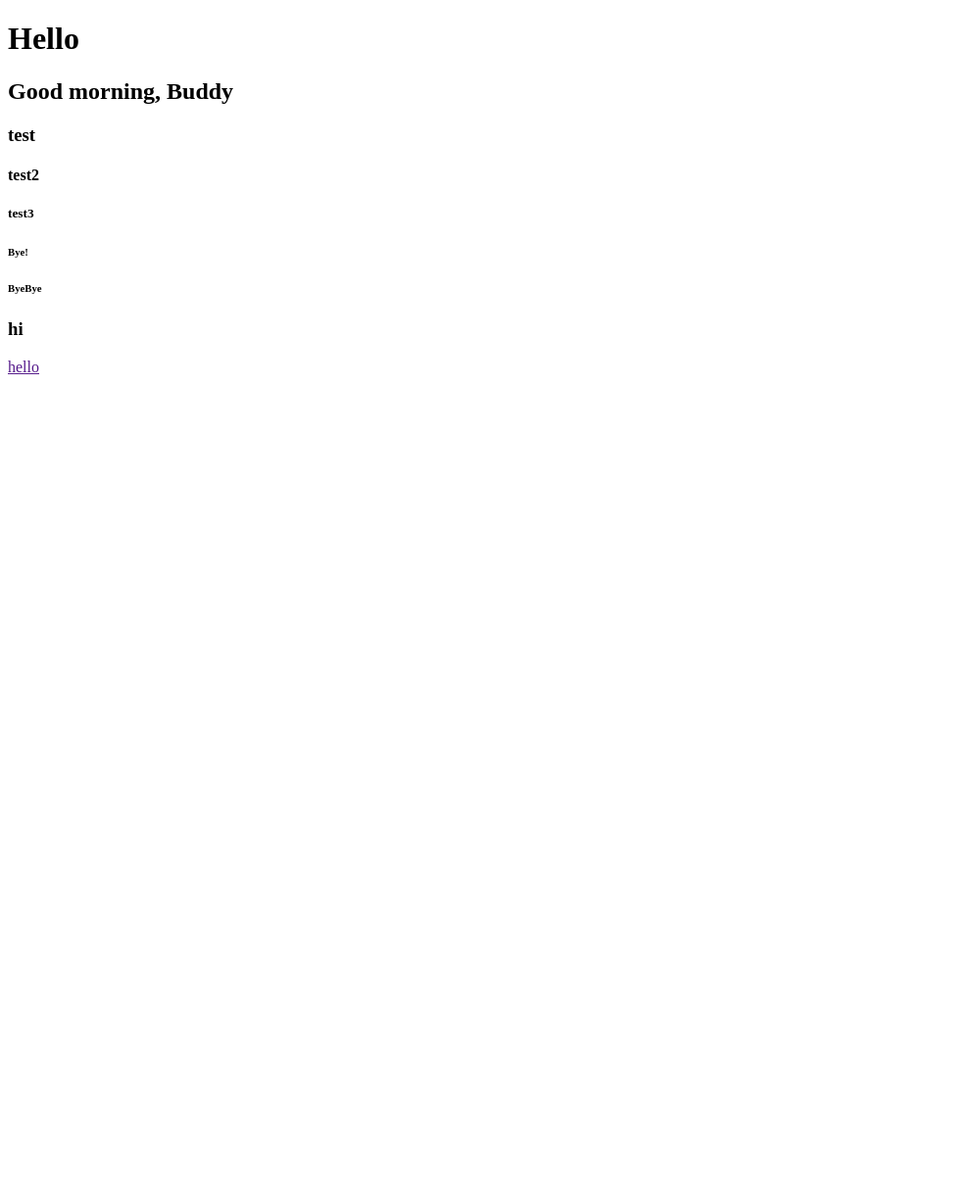
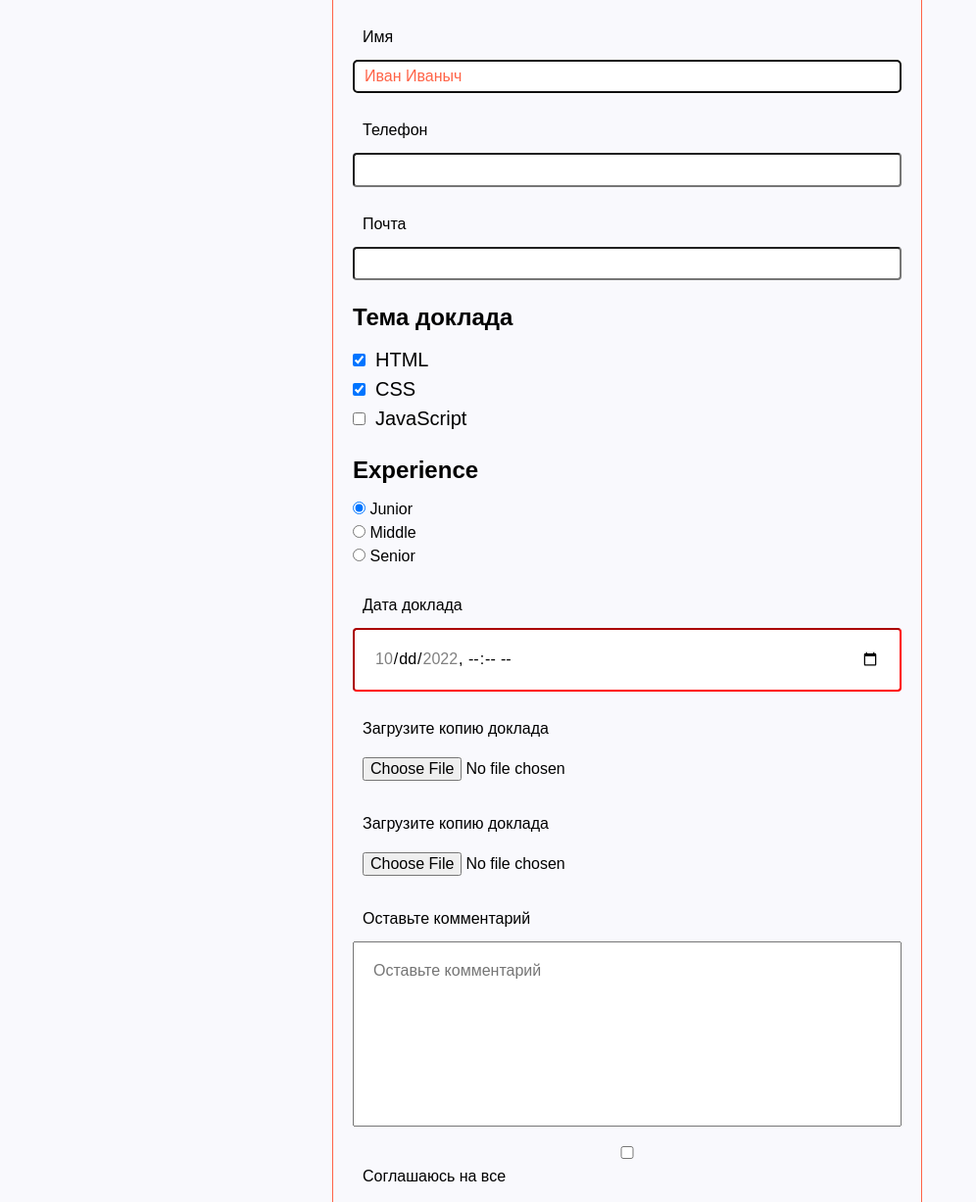
Before and after one commit to ABogunets/GoIt_basic, a plain HTML site: page index.html in a window 1280 px wide. Shown: the top 1227 px of the page at 98% size, without its empty margins (0-996 px from the left). Before the commit the page ends 800 px from the top, so only its background shows below. Drawn offline with nearby package versions, Linux system fonts and the light colour scheme.

Commit message:
forms training Repeta lecture1

```diff
--- a/css/styles.css
+++ b/css/styles.css
@@ -1,4 +1,74 @@
-body{
-    background-color: azure;
-    color: aqua;
+*,
+*::before,
+*::after {
 }
+
+body {
+    margin: 0;
+    font-family: sans-serif;
+    line-height: 1.5;
+    background-color: #f9f9fd;
+}
+
+textarea {
+    resize: none;
+}
+.form {
+    width: 600px;
+    outline: 1px solid tomato;
+    margin-left: auto;
+    margin-right: auto;
+    padding: 20px;
+}
+.form-field {
+    display: flex;
+    flex-direction: column;
+    /* outline: 1px solid blue; */
+    margin-bottom: 20px;
+
+}
+.form-field label {
+    margin-bottom: 5px;
+    padding: 6px 10px;
+}
+
+.form-field input {
+    margin: 0;
+    padding: 6px 10px;
+    border-radius: 4px;
+}
+.form-field input::placeholder {
+    color: tomato;
+}
+.group {
+    margin-bottom: 20px;
+}
+.group-title {
+    margin-top: 0;
+    margin-bottom: 10px;
+}
+.topic-options, .experience-options {
+    padding: 0;
+    margin: 0;
+    list-style: none;
+}
+.topic-options li {
+    display: flex;
+    align-items: center;
+}
+.topic-options input[type="checkbox"] {
+/* width: 40px;
+height: 40px; */
+}
+.topic-options label {
+    font-size: 20px;
+    margin-left: 10px;
+}
+.form .date {
+    border-color: red;
+    border-radius: 4px;
+    padding: 20px;
+}
+.form .comment {
+    padding: 20px;
+}
--- a/index.html
+++ b/index.html
@@ -4,18 +4,123 @@
     <meta charset="UTF-8" />
     <meta http-equiv="X-UA-Compatible" content="IE=edge" />
     <meta name="viewport" content="width=device-width, initial-scale=1.0" />
+    <link
+      rel="stylesheet"
+      href="https://cdnjs.cloudflare.com/ajax/libs/modern-normalize/1.1.0/modern-normalize.min.css"
+    />
     <title>Document</title>
+    <link rel="stylesheet" href=".\css\styles.css" />
   </head>
   <body>
-    <h1>Hello</h1>
-    <h2>Good morning, Buddy</h2>
-    <h3>test</h3>
-    <h4>test2</h4>
-    <h5>test3</h5>
-    <h6>Bye!</h6>
-    <h6>ByeBye</h6>
+    <form class="form js-speaker-form">
+      <div class="form-field">
+        <label for="name">Имя</label>
+        <input
+          class="form-input"
+          type="text"
+          name="user-name"
+          id="name"
+          placeholder="Иван Иваныч"
+          autofocus
+        />
+      </div>
+      <div class="form-field">
+        <label for="tel">Телефон</label>
+        <input type="tel" name="tel" id="tel" />
+      </div>
 
-    <h3>hi</h3>
-    <a href="">hello</a>
+      <div class="form-field">
+        <label for="email">Почта</label>
+        <input type="email" name="email" id="email" autocomplete="on" />
+      </div>
+
+      <div role="group" class="group">
+        <h2 class="group-title">Тема доклада</h2>
+        <ul class="topic-options">
+          <li>
+            <input type="checkbox" name="topic-1" value="HTML" id="HTML" checked />
+            <label for="HTML">HTML</label>
+          </li>
+          <li>
+            <input type="checkbox" name="topic-1" value="CSS" id="SCC" checked />
+            <label for="CSS">CSS</label>
+          </li>
+          <li>
+            <input type="checkbox" name="topic-1" value="js" id="js" />
+            <label for="js">JavaScript</label>
+          </li>
+        </ul>
+      </div>
+
+      <div role="group" class="group">
+        <h2 class="group-title">Experience</h2>
+        <ul class="experience-options">
+          <li>
+            <input type="radio" name="experience" value="junior" id="junior" checked />
+            <label for="junior">Junior</label>
+          </li>
+          <li>
+            <input type="radio" name="experience" value="middle" id="middle" />
+            <label for="middle">Middle</label>
+          </li>
+          <li>
+            <input type="radio" name="experience" value="senior" id="senior" />
+            <label for="senior">Senior</label>
+          </li>
+        </ul>
+      </div>
+
+      <div class="form-field">
+        <label for="date">Дата доклада</label>
+        <input
+          type="datetime-local"
+          name="date"
+          id="date"
+          min="2022-10-01T12:00"
+          max="2022-10-03T12:00"
+          class="date"
+        />
+      </div>
+      <div class="form-field">
+        <label for="pdf">Загрузите копию доклада</label>
+        <input type="file" name="pdf" id="pdf" />
+      </div>
+
+      <div class="form-field">
+        <label for="pdf">Загрузите копию доклада</label>
+        <input type="file" name="pdf" id="pdf" />
+      </div>
+
+      <div class="form-field">
+        <label for="text">Оставьте комментарий</label>
+        <textarea
+          class="comment"
+          name="comment"
+          id="text"
+          rows="8"
+          placeholder="Оставьте комментарий"
+        ></textarea>
+      </div>
+
+      <div class="form-field">
+        <input type="checkbox" name="" id="policy" />
+        <label for="policy">Соглашаюсь на все</label>
+      </div>
+
+      <br />
+      <button type="submit">Оставить заявку</button>
+    </form>
+
+    <script>
+      (() => {
+        document.querySelector('.js-speaker-form').addEventListener('submit', e => {
+          e.preventDefault();
+
+          new FormData(e.currentTarget).forEach((value, name) => console.log(`${name}: ${value}`));
+
+          e.currentTarget.reset();
+        });
+      })();
+    </script>
   </body>
 </html>
```
